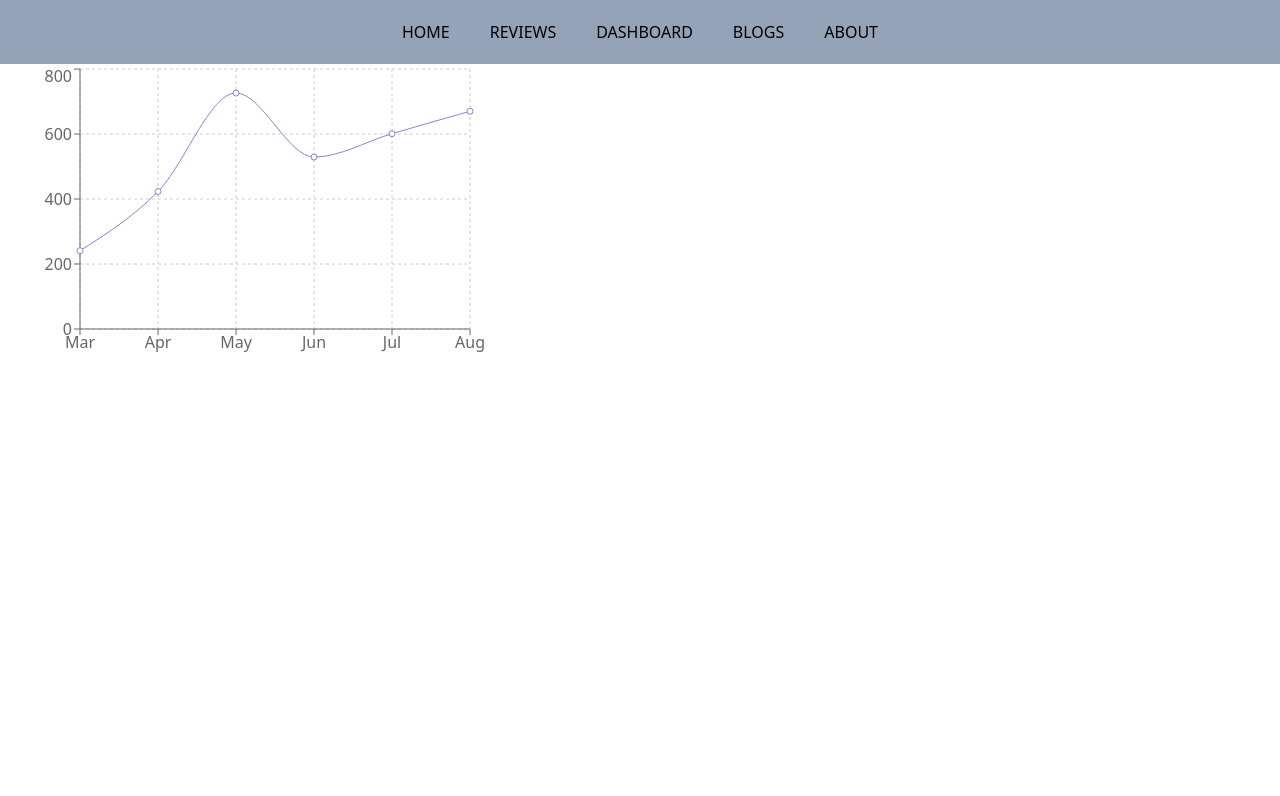
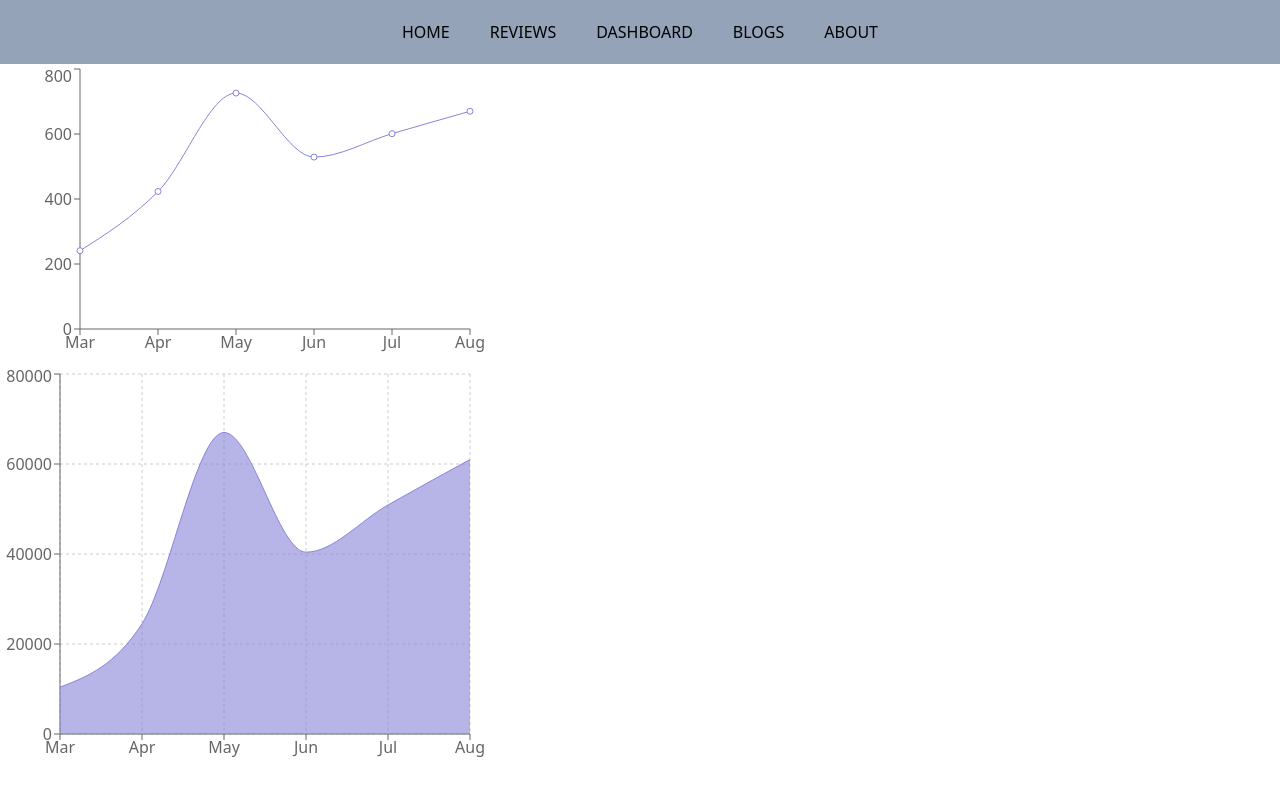
Before and after one commit to AbdMamun1999/product-analysis, a React (Create React App) app: page /dashboard in a window 1280 px wide. Shown: the top 796 px of the page. Built offline with nearby package versions, Linux system fonts and the light colour scheme.

Commit message:
add revenue graph

```diff
--- a/src/component/Chart/Chart.js
+++ b/src/component/Chart/Chart.js
@@ -1,5 +1,6 @@
 import React, { useEffect, useState } from 'react';
 import GraphOfSell from '../GraphOfSell/GraphOfSell';
+import RevenueGraph from '../RevenueGraph/RevenueGraph';
 
 const Chart = () => {
     const [data,setData] = useState([])
@@ -13,6 +14,9 @@ const Chart = () => {
             <GraphOfSell
                 data={data}
             ></GraphOfSell>
+            <RevenueGraph
+                data={data}
+            ></RevenueGraph>
         </div>
     );
 };
--- a/src/component/GraphOfSell/GraphOfSell.js
+++ b/src/component/GraphOfSell/GraphOfSell.js
@@ -1,12 +1,12 @@
 import React from 'react';
-import { CartesianGrid, Line, LineChart, XAxis, YAxis } from 'recharts';
+import { CartesianGrid, Line, LineChart, Tooltip, XAxis, YAxis } from 'recharts';
 
 const GraphOfSell = ({ data }) => {
     return (
             <LineChart width={500} height={300} data={data} margin={{ top: 5, right: 30, left: 20, bottom: 5 }}>
-                <CartesianGrid strokeDasharray="3 3"></CartesianGrid>
                 <XAxis dataKey="month"></XAxis>
                 <YAxis></YAxis>
+                <Tooltip></Tooltip>
                 <Line type="monotone" dataKey="sell" stroke="#8884d8" activeDot={{ r: 8 }} />
                 {/* <Line type="monotone" dataKey="uv" stroke="#82ca9d" /> */}
             </LineChart>
--- /dev/null
+++ b/src/component/RevenueGraph/RevenueGraph.js
@@ -0,0 +1,16 @@
+import React from 'react';
+import { Area, AreaChart, CartesianGrid, ResponsiveContainer, Tooltip, XAxis, YAxis } from 'recharts';
+
+const RevenueGraph = ({ data }) => {
+    return (
+            <AreaChart width={500} height={400} data={data} margin={{ top: 10, right: 30, left: 0, bottom: 0, }}  >
+                <CartesianGrid strokeDasharray="3 3" />
+                <XAxis dataKey="month" />
+                <YAxis />
+                <Tooltip />
+                <Area type="monotone" dataKey="revenue" stroke="#8884d8" fill="#8884d8" />
+            </AreaChart>
+    );
+};
+
+export default RevenueGraph;
```
